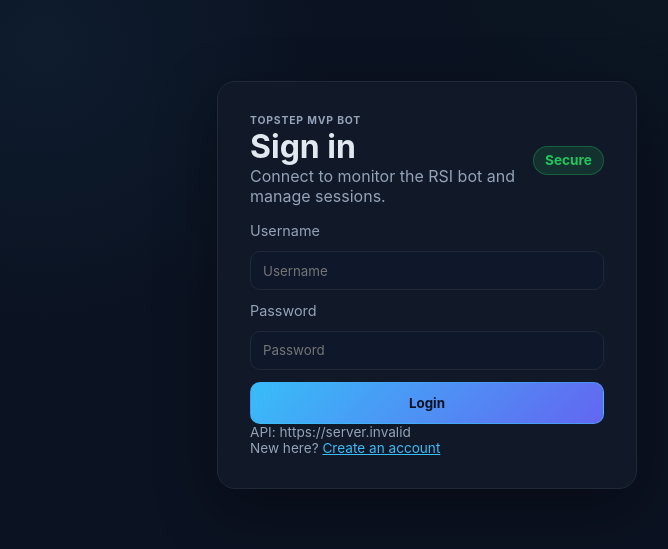
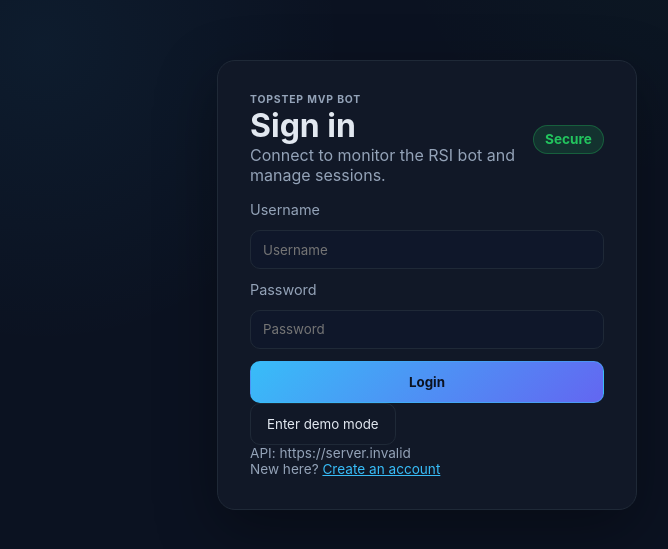
Before and after one commit to ExpertosTI/brybot, a React (Vite) app in the folder frontend/: page / in a window 1280 px wide. Shown: the part 115-664 px from the top of the page, without its empty margins (213-881 px from the left). Built offline with nearby package versions, Linux system fonts and the light colour scheme; no server answers.

Commit message:
feat: add demo login button

```diff
--- a/frontend/src/pages/Login.tsx
+++ b/frontend/src/pages/Login.tsx
@@ -38,6 +38,26 @@
     } catch (err) {
       console.error('Login failed', err);
       setError('Login failed. Please check your username and password.');
+    } finally {
+      setIsLoading(false);
+    }
+  };
+
+  const handleDemoLogin = async () => {
+    setError(null);
+    setIsLoading(true);
+    try {
+      const res = await api.post('/auth/demo-login');
+      const token = res.data?.access_token ?? res.data?.token;
+      if (!token) {
+        setError('Demo login failed: unexpected server response.');
+        return;
+      }
+      localStorage.setItem('token', token);
+      navigate('/dashboard', { replace: true });
+    } catch (err) {
+      console.error('Demo login failed', err);
+      setError('Demo mode is temporarily unavailable.');
     } finally {
       setIsLoading(false);
     }
@@ -96,6 +116,9 @@
             {isLoading ? 'Logging in…' : 'Login'}
           </button>
         </form>
+        <button type="button" className="ghost" onClick={handleDemoLogin} disabled={isLoading}>
+          {isLoading ? 'Opening demo…' : 'Enter demo mode'}
+        </button>
         <p className="tiny muted">API: {API_BASE_URL}</p>
         <p className="tiny muted">
           New here? <Link to="/register">Create an account</Link>
```
